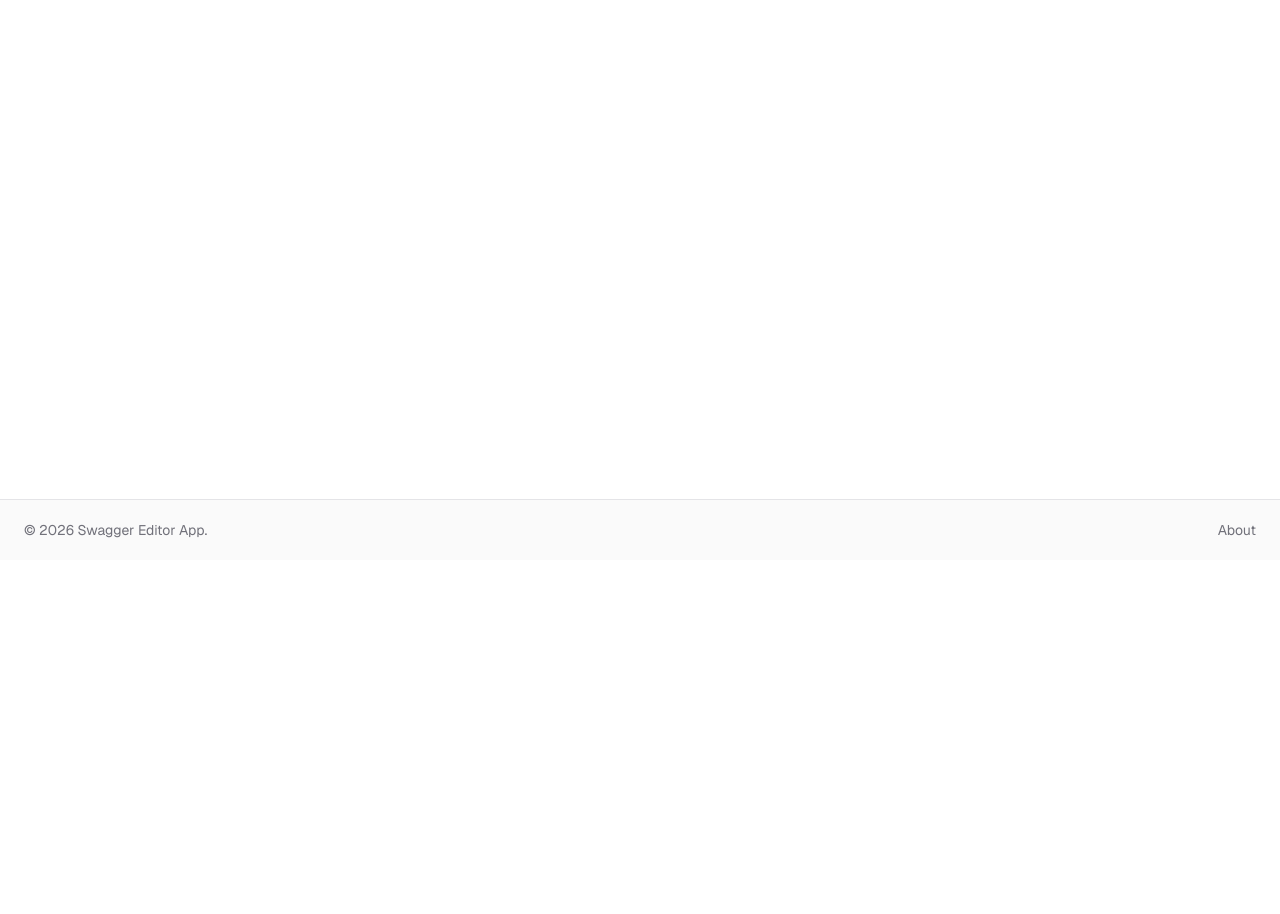
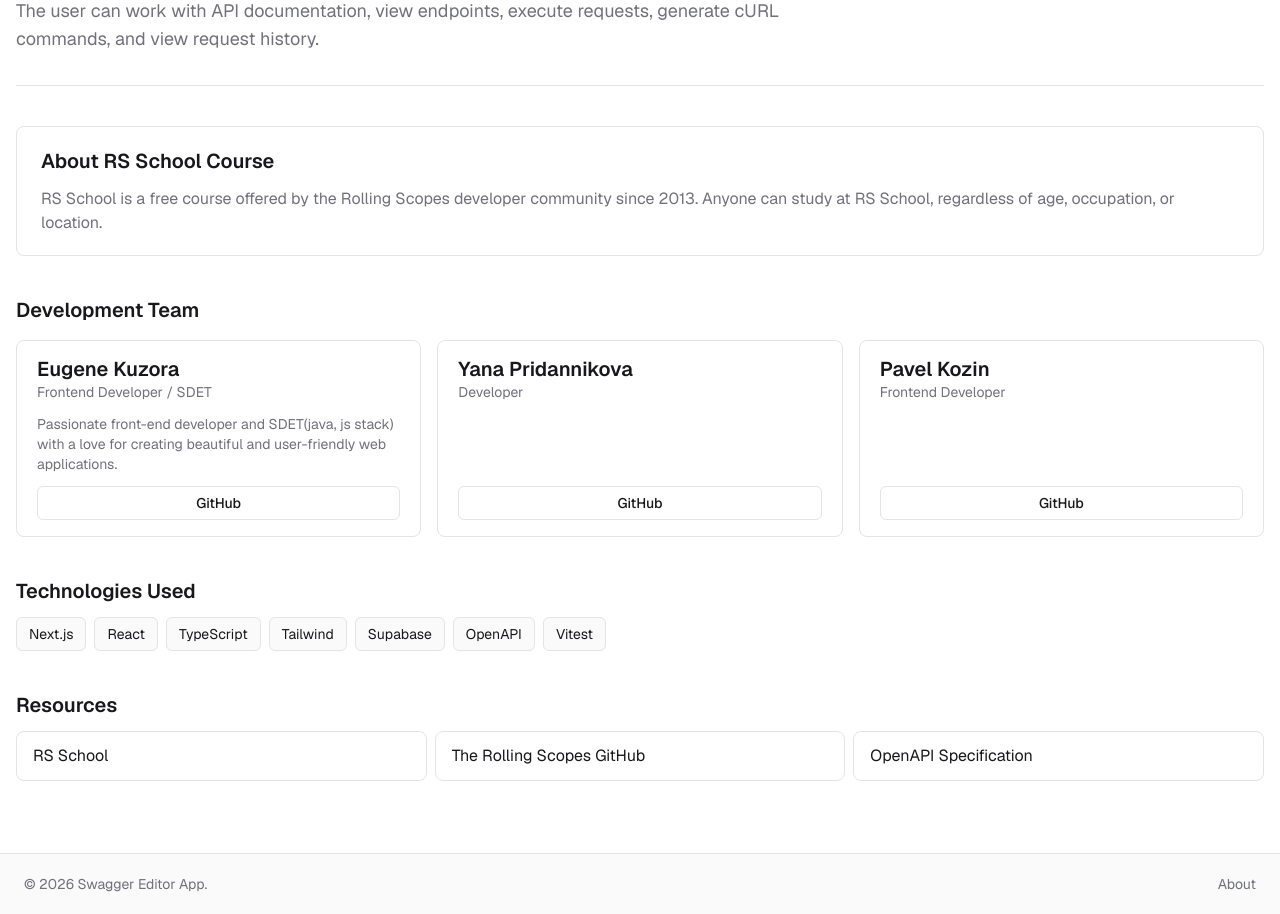
Before and after one commit to againHummmus/swagger-editor-app, a Next.js app: page /en/about in a window 1280 px wide. Shown: the part 240-1154 px from the top of the page. Before the commit the page ends 800 px from the top, so only its background shows below. Built offline with nearby package versions, Linux system fonts and the light colour scheme; no server answers.

Commit message:
feat: about page and tests

```diff
--- a/app/[locale]/about/page.tsx
+++ b/app/[locale]/about/page.tsx
@@ -1,5 +1,5 @@
-import { getTranslations, setRequestLocale } from "next-intl/server";
-import { ensureLocale } from "@i18n/getValidatedLocale";
+import { getTranslations, setRequestLocale } from 'next-intl/server';
+import { ensureLocale } from '@i18n/getValidatedLocale';
 
 export default async function AboutPage({
   params,
@@ -8,11 +8,133 @@ export default async function AboutPage({
 }) {
   const { locale } = await params;
   setRequestLocale(ensureLocale(locale));
-  const t = await getTranslations("about");
+  const t = await getTranslations('about');
+
+  const technologies = [
+    'Next.js',
+    'React',
+    'TypeScript',
+    'Tailwind',
+    'Supabase',
+    'OpenAPI',
+    'Vitest',
+  ];
 
   return (
-    <div className="container flex flex-1 flex-col">
-      <h1>{t("title")}</h1>
+    <div className="container flex flex-1 flex-col gap-10 py-10">
+      <section className="flex flex-col gap-4 border-b border-border pb-8">
+        <h1 className="text-4xl">{t('title')}</h1>
+        <p className="text-muted max-w-3xl text-lg">{t('description')}</p>
+      </section>
+
+      <section className="rounded-lg border border-border bg-surface px-6 py-5">
+        <h2 className="mb-3 text-xl">{t('course.title')}</h2>
+        <p className="text-muted">{t('course.description')}</p>
+      </section>
+
+      <section className="flex flex-col gap-4">
+        <h2 className="text-xl">{t('team.title')}</h2>
+
+        <div className="grid gap-4 sm:grid-cols-2 lg:grid-cols-3">
+          <article className="flex flex-col gap-3 rounded-lg border border-border bg-surface px-5 py-4">
+            <div>
+              <h3 className="">Eugene Kuzora</h3>
+              <p className="text-muted text-sm">Frontend Developer / SDET</p>
+            </div>
+            <p className="text-muted text-sm">{t('team.Eugene')}</p>
+            <a
+              href="https://github.com/Eugeku"
+              target="_blank"
+              rel="noreferrer"
+              className="mt-auto rounded-md border border-border px-3 py-1.5 text-center text-sm font-medium transition-colors hover:bg-surface-muted"
+            >
+              GitHub
+            </a>
+          </article>
+
+          <article className="flex flex-col gap-3 rounded-lg border border-border bg-surface px-5 py-4">
+            <div>
+              <h3 className="">Yana Pridannikova</h3>
+              <p className="text-muted text-sm">Developer</p>
+            </div>
+            <p className="text-muted text-sm"></p>
+            <a
+              href="https://github.com/againHummmuse"
+              target="_blank"
+              rel="noreferrer"
+              className="mt-auto rounded-md border border-border px-3 py-1.5 text-center text-sm font-medium transition-colors hover:bg-surface-muted"
+            >
+              GitHub
+            </a>
+          </article>
+
+          <article className="flex flex-col gap-3 rounded-lg border border-border bg-surface px-5 py-4">
+            <div>
+              <h3 className="">Pavel Kozin</h3>
+              <p className="text-muted text-sm">Frontend Developer</p>
+            </div>
+            <p className="text-muted text-sm"></p>
+            <a
+              href="https://github.com/oreopk"
+              target="_blank"
+              rel="noreferrer"
+              className="mt-auto rounded-md border border-border px-3 py-1.5 text-center text-sm font-medium transition-colors hover:bg-surface-muted"
+            >
+              GitHub
+            </a>
+          </article>
+        </div>
+      </section>
+
+      <section className="flex flex-col gap-3">
+        <h2 className="text-xl">{t('technologies.title')}</h2>
+        <ul className="flex flex-wrap gap-2">
+          {technologies.map((technology) => (
+            <li
+              key={technology}
+              className="rounded-md border border-border bg-surface-muted px-3 py-1.5 text-sm"
+            >
+              {technology}
+            </li>
+          ))}
+        </ul>
+      </section>
+
+      <section className="flex flex-col gap-3">
+        <h2 className="text-xl">{t('resources.title')}</h2>
+        <ul className="grid gap-2 sm:grid-cols-3">
+          <li>
+            <a
+              href="https://rs.school/"
+              target="_blank"
+              rel="noreferrer"
+              className="block rounded-lg border border-border px-4 py-3 transition-colors hover:bg-surface-muted"
+            >
+              RS School
+            </a>
+          </li>
+          <li>
+            <a
+              href="https://github.com/rolling-scopes-school"
+              target="_blank"
+              rel="noreferrer"
+              className="block rounded-lg border border-border px-4 py-3 transition-colors hover:bg-surface-muted"
+            >
+              The Rolling Scopes GitHub
+            </a>
+          </li>
+          <li>
+            <a
+              href="https://spec.openapis.org/oas/latest.html"
+              target="_blank"
+              rel="noreferrer"
+              className="block rounded-lg border border-border px-4 py-3 transition-colors hover:bg-surface-muted"
+            >
+              OpenAPI Specification
+            </a>
+          </li>
+        </ul>
+      </section>
     </div>
   );
 }
--- a/messages/en.json
+++ b/messages/en.json
@@ -21,7 +21,22 @@
     "placeholder": "Home - editor"
   },
   "about": {
-    "title": "About"
+    "title": "About",
+    "description": "An analogue of Swagger, for creating, editing, validating, and viewing OpenAPI specifications. The user can work with API documentation, view endpoints, execute requests, generate cURL commands, and view request history.",
+    "course": {
+      "title": "About RS School Course",
+      "description": "RS School is a free course offered by the Rolling Scopes developer community since 2013. Anyone can study at RS School, regardless of age, occupation, or location."
+    },
+    "team": {
+      "title": "Development Team",
+      "Eugene": "Passionate front-end developer and SDET(java, js stack) with a love for creating beautiful and user-friendly web applications."
+    },
+    "technologies": {
+      "title": "Technologies Used"
+    },
+    "resources": {
+      "title": "Resources"
+    }
   },
   "signIn": {
     "title": "Sign In",
--- a/messages/ru.json
+++ b/messages/ru.json
@@ -21,7 +21,22 @@
     "placeholder": "Редактор Swagger"
   },
   "about": {
-    "title": "О проекте"
+    "title": "О проекте",
+    "description": "Аналог Swagger, для создания, редактирования, валидации и просмотра OpenAPI-спецификаций. Пользователь может работать с API-документацией, просматривать эндпоинты, выполнять запросы, генерировать cURL-команды и смотреть историю запросов.",
+    "course": {
+      "title": "О RS School",
+      "description": "RS School — это бесплатные курсы, проводимые сообществом разработчиков The Rolling Scopes с 2013 года. В RS School может учиться каждый, независимо от возраста, профессиональной занятости и места жительства."
+    },
+    "team": {
+      "title": "Команда разработки",
+      "Eugene": "Страстный front-end разработчик и разработчик SDET (java, js stack) с любовью к созданию красивых и удобных для пользователя веб-приложений."
+    },
+    "technologies": {
+      "title": "Используемые технологии"
+    },
+    "resources": {
+      "title": "Ресурсы"
+    }
   },
   "signIn": {
     "title": "Войти",
```
Also changed, not shown: 1 other file (tests, documents, lock files or other folders).
